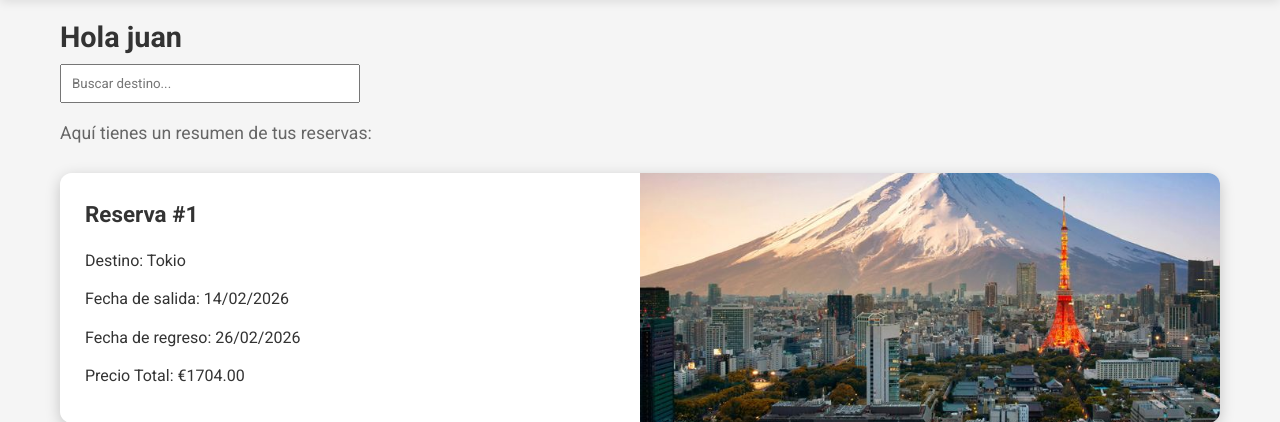
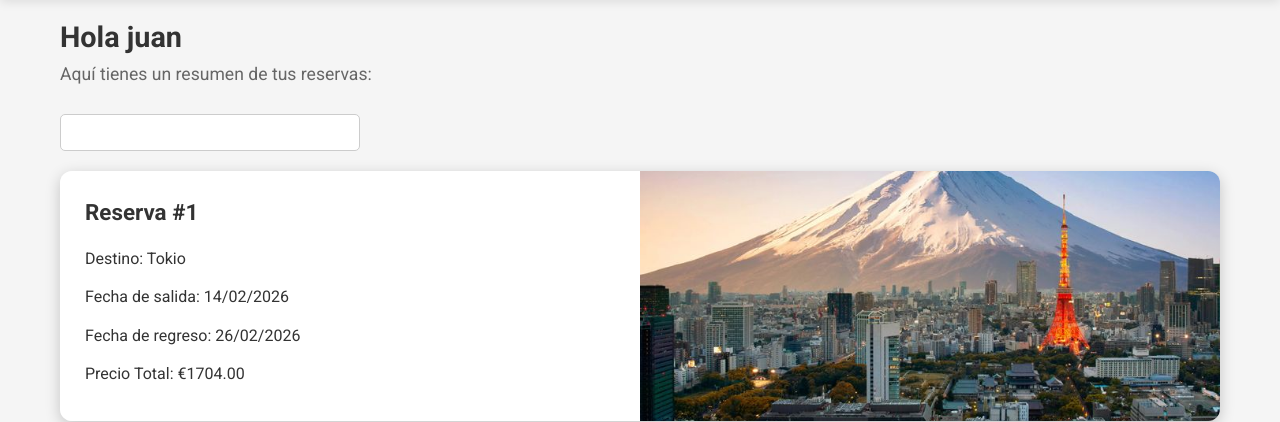
Before and after one commit to danielshubs/agencia-de-viajes, a Django app: page /mis_reservas/ in a window 1280 px wide. Shown: the part 70-492 px from the top of the page. Run offline with Django 5.2, Linux system fonts and the light colour scheme; a user stored in the database is signed in; data comes from the database, SQL or seed files in the repository; both versions use the stored data as it was after the commit.

Commit message:
js de busacr destino en mis reservas

```diff
--- a/agenciaDjango/appAgenciaDjango/static/css/mis_reservas.css
+++ b/agenciaDjango/appAgenciaDjango/static/css/mis_reservas.css
@@ -92,6 +92,17 @@
     border: 2px dashed #ddd;
 }
 
+/* Buscador */
+#barra-busqueda {
+    width: 100%;
+    max-width: 300px;
+    padding: 8px;
+    margin-bottom: 20px;
+    font-size: 1rem;
+    border: 1px solid #ccc;
+    border-radius: 5px;
+}
+
 /* Responsive */
 @media (max-width: 768px) {
     .reserva-card {
--- /dev/null
+++ b/agenciaDjango/appAgenciaDjango/static/js/buscar_destinos_reservas.js
@@ -0,0 +1,24 @@
+const no_destinos = document.getElementById("no_destinos");
+const cards_reserva = document.querySelectorAll(".reserva-card");
+const barra = document.getElementById("barra-busqueda");
+
+barra.addEventListener("input", function () {
+    const busqueda = barra.value.toLowerCase();
+    let any = false;
+
+    cards_reserva.forEach(card => {
+        const nombre = card.dataset.nombre.toLowerCase();
+
+        if (nombre.startsWith(busqueda)) {
+            card.style.display = "grid";
+            any = true;
+        } else {
+            card.style.display = "none";
+        }
+    });
+    if (any) {
+        no_destinos.style.display = "none";
+    } else {
+        no_destinos.style.display = "block";
+    }
+});
--- /dev/null
+++ b/agenciaDjango/appAgenciaDjango/static/js/index.js
@@ -0,0 +1 @@
+// Añadir algun comportamiento JavaScript
--- a/agenciaDjango/appAgenciaDjango/templates/mis_reservas.html
+++ b/agenciaDjango/appAgenciaDjango/templates/mis_reservas.html
@@ -4,7 +4,7 @@
 <link rel="stylesheet" href="{% static 'css/mis_reservas.css' %}">
 {% endblock %}
 {% block extra_js %}
-<script src="{% static 'js/mis_reservas.js' %}"></script>
+<script src="{% static 'js/buscar_destinos_reservas.js' %}"></script>
 {% endblock %}
 {% block titulo %}Mis Viajes{% endblock %}
 
@@ -13,10 +13,11 @@
 
     <p class="user-greeting">Hola {{ user.username }}</p>
     <p class="user-info">Aquí tienes un resumen de tus reservas:</p>
+    <input type="text" id="barra-busqueda" name="barra-busqueda">
 
 <div class="reservas-grid">
     {% for reserva, id in reservas %}
-    <div class="reserva-card">
+    <div class="reserva-card" data-nombre="{{ reserva.viajeID.destino.nombre }}">
         <div class="reserva-card-left">
             <h3 class="reserva-title">Reserva #{{ id }}</h3>
             <p>Destino: {{ reserva.viajeID.destino.nombre }}</p>
```
Also changed, not shown: agenciaDjango/appAgenciaDjango/static/js/buscar_destino.js (+17 -1 lines), agenciaDjango/db.sqlite3.
